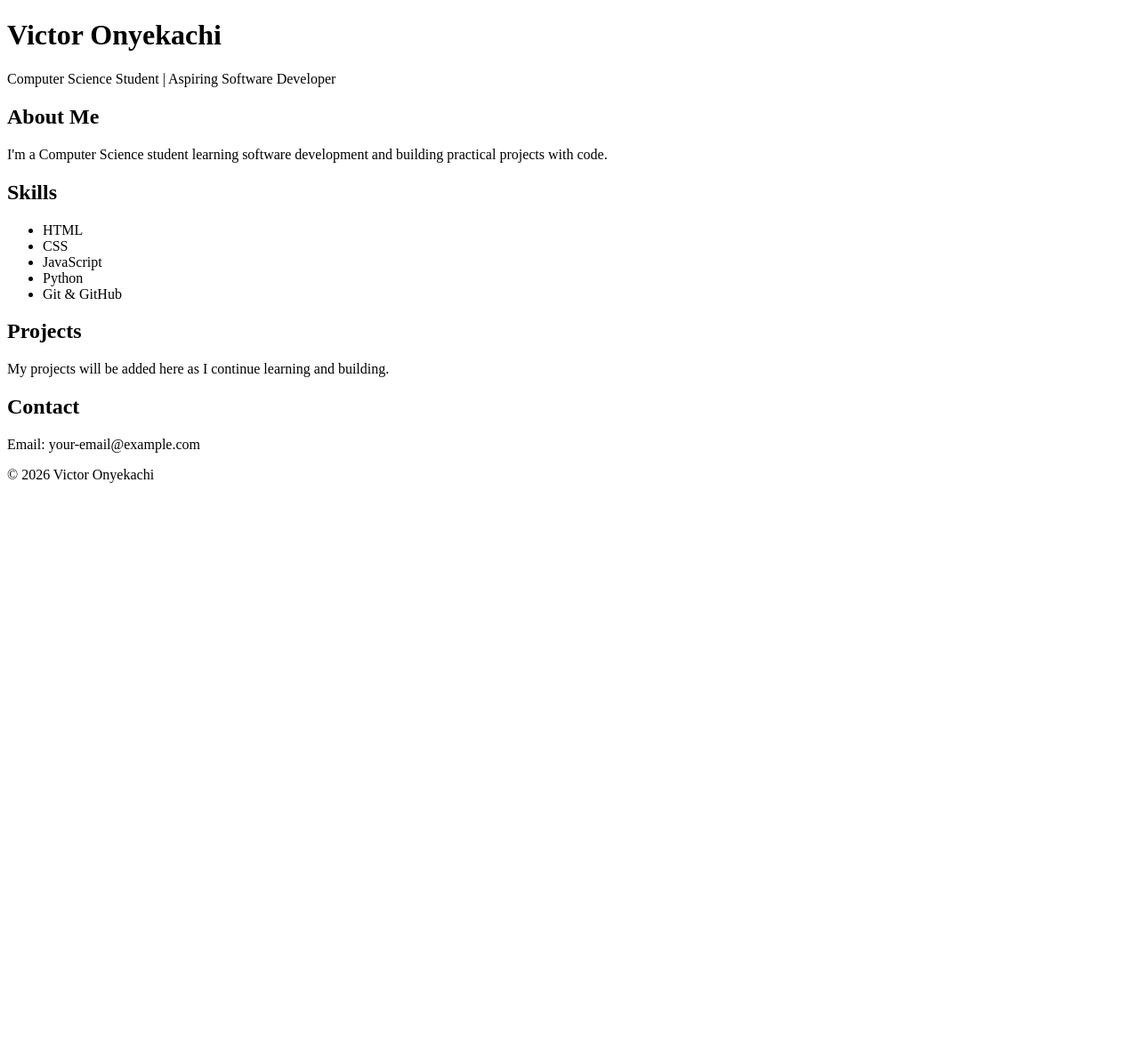
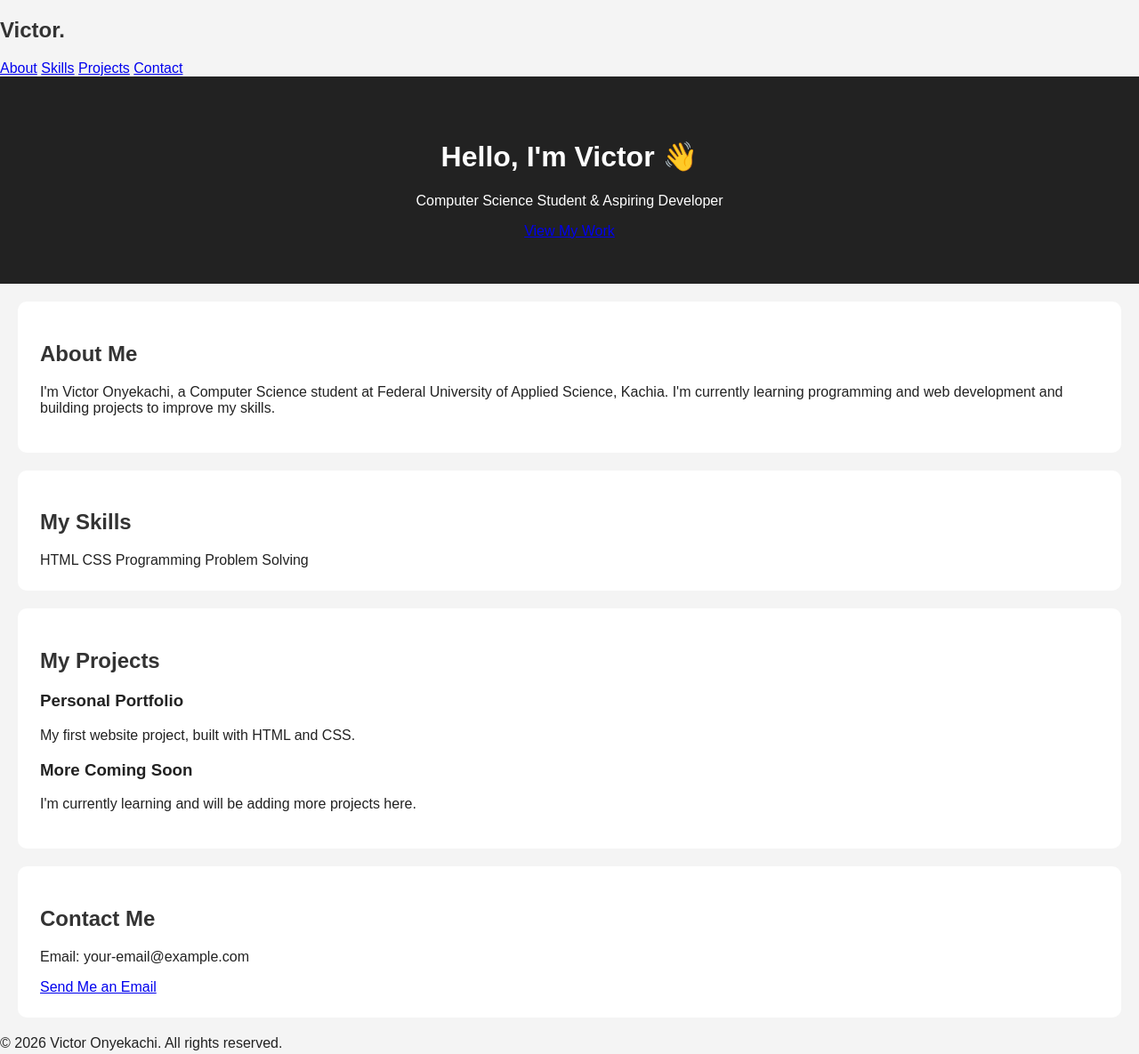
Before and after one commit to victoronyekachi-hub/personal-portfolio, a plain HTML site: page index.html in a window 1280 px wide. Shown: the whole page at 89% size. Before the commit the page ends 800 px from the top, so only its background shows below. Drawn offline with Linux system fonts and the light colour scheme.

Commit message:
Update index.html

```diff
--- a/index.html
+++ b/index.html
@@ -3,51 +3,82 @@
 <head>
     <meta charset="UTF-8">
     <meta name="viewport" content="width=device-width, initial-scale=1.0">
-    <title>Victor Onyekachi | Software Developer</title>
+    <title>Victor Onyekachi | Portfolio</title>
+    <link rel="stylesheet" href="style.css">
 </head>
 
 <body>
 
+    <nav>
+        <h2>Victor.</h2>
+
+        <div>
+            <a href="#about">About</a>
+            <a href="#skills">Skills</a>
+            <a href="#projects">Projects</a>
+            <a href="#contact">Contact</a>
+        </div>
+    </nav>
+
     <header>
-        <h1>Victor Onyekachi</h1>
-        <p>Computer Science Student | Aspiring Software Developer</p>
+        <h1>Hello, I'm Victor 👋</h1>
+        <p>Computer Science Student & Aspiring Developer</p>
+        <a class="button" href="#projects">View My Work</a>
     </header>
 
-    <main>
+    <section id="about">
+        <h2>About Me</h2>
 
-        <section>
-            <h2>About Me</h2>
+        <p>
+            I'm Victor Onyekachi, a Computer Science student at
+            Federal University of Applied Science, Kachia.
+            I'm currently learning programming and web development
+            and building projects to improve my skills.
+        </p>
+    </section>
+
+    <section id="skills">
+        <h2>My Skills</h2>
+
+        <div class="skills">
+            <span>HTML</span>
+            <span>CSS</span>
+            <span>Programming</span>
+            <span>Problem Solving</span>
+        </div>
+    </section>
+
+    <section id="projects">
+        <h2>My Projects</h2>
+
+        <div class="project">
+            <h3>Personal Portfolio</h3>
             <p>
-                I'm a Computer Science student learning software development
-                and building practical projects with code.
+                My first website project, built with HTML and CSS.
             </p>
-        </section>
+        </div>
 
-        <section>
-            <h2>Skills</h2>
-            <ul>
-                <li>HTML</li>
-                <li>CSS</li>
-                <li>JavaScript</li>
-                <li>Python</li>
-                <li>Git & GitHub</li>
-            </ul>
-        </section>
+        <div class="project">
+            <h3>More Coming Soon</h3>
+            <p>
+                I'm currently learning and will be adding more
+                projects here.
+            </p>
+        </div>
+    </section>
 
-        <section>
-            <h2>Projects</h2>
-            <p>My projects will be added here as I continue learning and building.</p>
-        </section>
+    <section id="contact">
+        <h2>Contact Me</h2>
 
-        <section>
-            <h2>Contact</h2>
-            <p>Email: your-email@example.com</p>
-        </section>
+        <p>Email: your-email@example.com</p>
 
-    </main>
+        <a class="button" href="mailto:your-email@example.com">
+            Send Me an Email
+        </a>
+    </section>
 
     <footer>
-        <p>© 2026 Victor Onyekachi</p>
+        <p>© 2026 Victor Onyekachi. All rights reserved.</p>
     </footer>
 
 </body>
```
